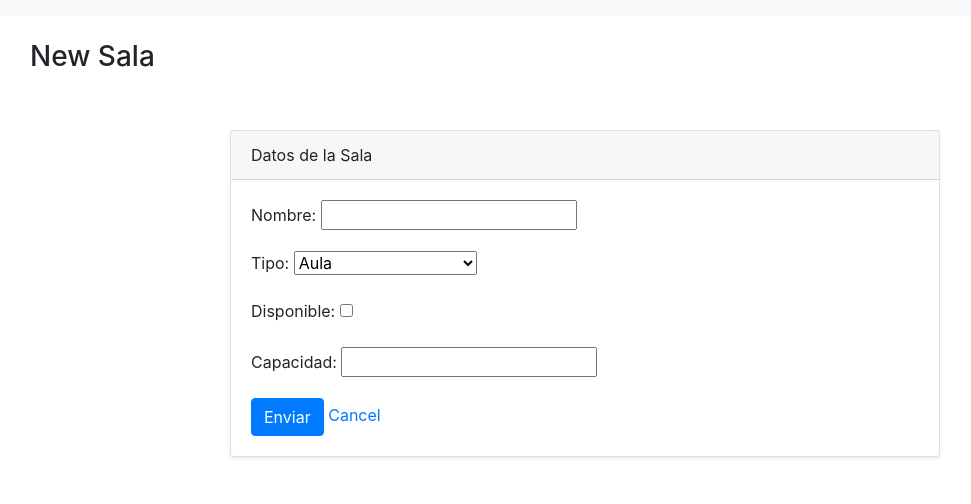
After one commit to mativazq/trabajo_final_vazquez, a Django app: page /bookings/sala/create/ in a window 1280 px wide. The commit adds this page. Shown: the top 504 px of the page, without its empty margins (55-1026 px from the left). Run offline with Django 5.2, Linux system fonts and the light colour scheme; some libraries are stand-ins or nearby versions.

Commit message:
list finish

```diff
--- /dev/null
+++ b/bookings/templates/bookings/vbc/sala_form.html
@@ -0,0 +1,28 @@
+{% extends 'bookings/base.html' %}
+
+{% block title %} Listado de Salas {% endblock %}
+
+{% block content %}
+<h3>{% if object %}Edit Sala: {{ object.nombre }}{% else %}New Sala{% endif %}</h3>
+    <section class="py-5">
+        <div class="container">
+            <div class="row">
+                <div class="col-lg-8 mx-auto">
+                    <div class="card shadow-sm">
+                        <div class="card-header">
+                            Datos de la Sala
+                        </div>
+                        <div class="card-body">
+                            <form method="post">
+                                {% csrf_token %}
+                                {{ form.as_p }}
+                                <button type="submit" class="btn btn-primary">Enviar</button>
+                                <a href="{% url 'sala-list' %}">Cancel</a>
+                            </form>
+                        </div>
+                    </div>
+                </div>
+            </div>
+        </div>
+    </section>
+{% endblock %}
--- a/bookings/urls.py
+++ b/bookings/urls.py
@@ -5,6 +5,8 @@ from .views import (
     SalaListView,
     SalaDetailView,
     SalaDeleteView,
+    SalaUpdateView,
+    SalaCreateView,
 )
 
 
@@ -13,6 +15,9 @@ from .views import (
 urlpatterns = [
     path('', home_view),
     path('sala/list/', SalaListView.as_view(), name='sala-list'),
+    path('sala/create/', SalaCreateView.as_view(), name='sala-create'),
     path('sala/<int:pk>/detail/', SalaDetailView.as_view(), name='sala-detail'),
     path('sala/<int:pk>/delete/', SalaDeleteView.as_view(), name='sala-delete'),
+    path('sala/<int:pk>/update/', SalaUpdateView.as_view(), name='sala-update'),
+
 ]
--- a/bookings/views.py
+++ b/bookings/views.py
@@ -41,3 +41,18 @@ class SalaDeleteView(DeleteView):
     model = Sala
     template_name = "bookings/vbc/sala_confirm_delete.html"
     success_url = reverse_lazy("sala-list")
+
+
+class SalaUpdateView(UpdateView):
+    model = Sala
+    template_name = "bookings/vbc/sala_form.html"
+    fields = ["nombre", "disponible", "capacidad"]
+    context_object_name = "sala"
+    success_url = reverse_lazy("sala-list")
+
+
+class SalaCreateView(CreateView):
+    model = Sala
+    template_name = "bookings/vbc/sala_form.html"
+    fields = ["nombre","tipo", "disponible", "capacidad"]
+    success_url = reverse_lazy("sala-list")
```
Also changed, not shown: bookings/templates/bookings/vbc/sala_list.html (+5 -5 lines), db.sqlite3.
